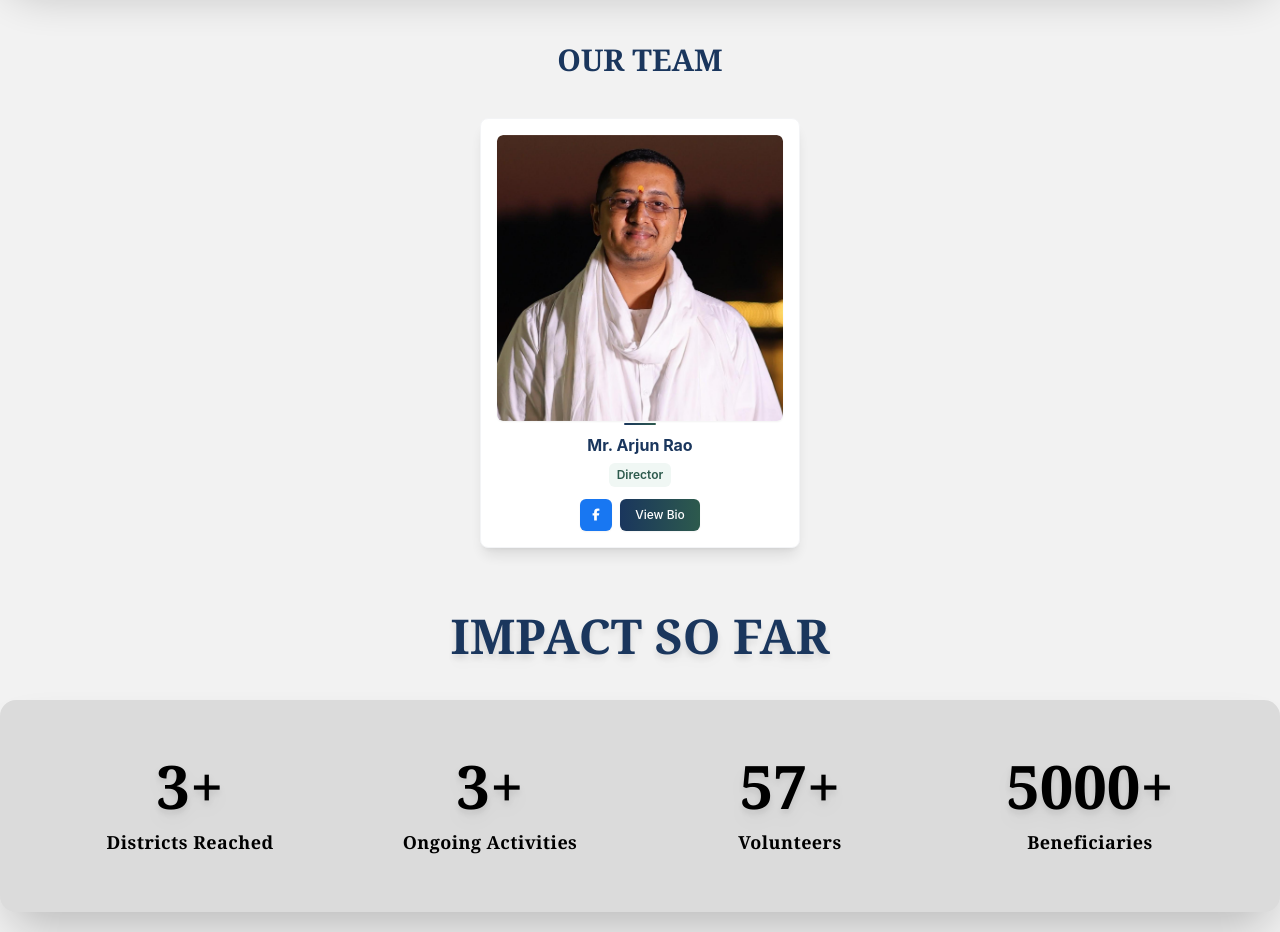
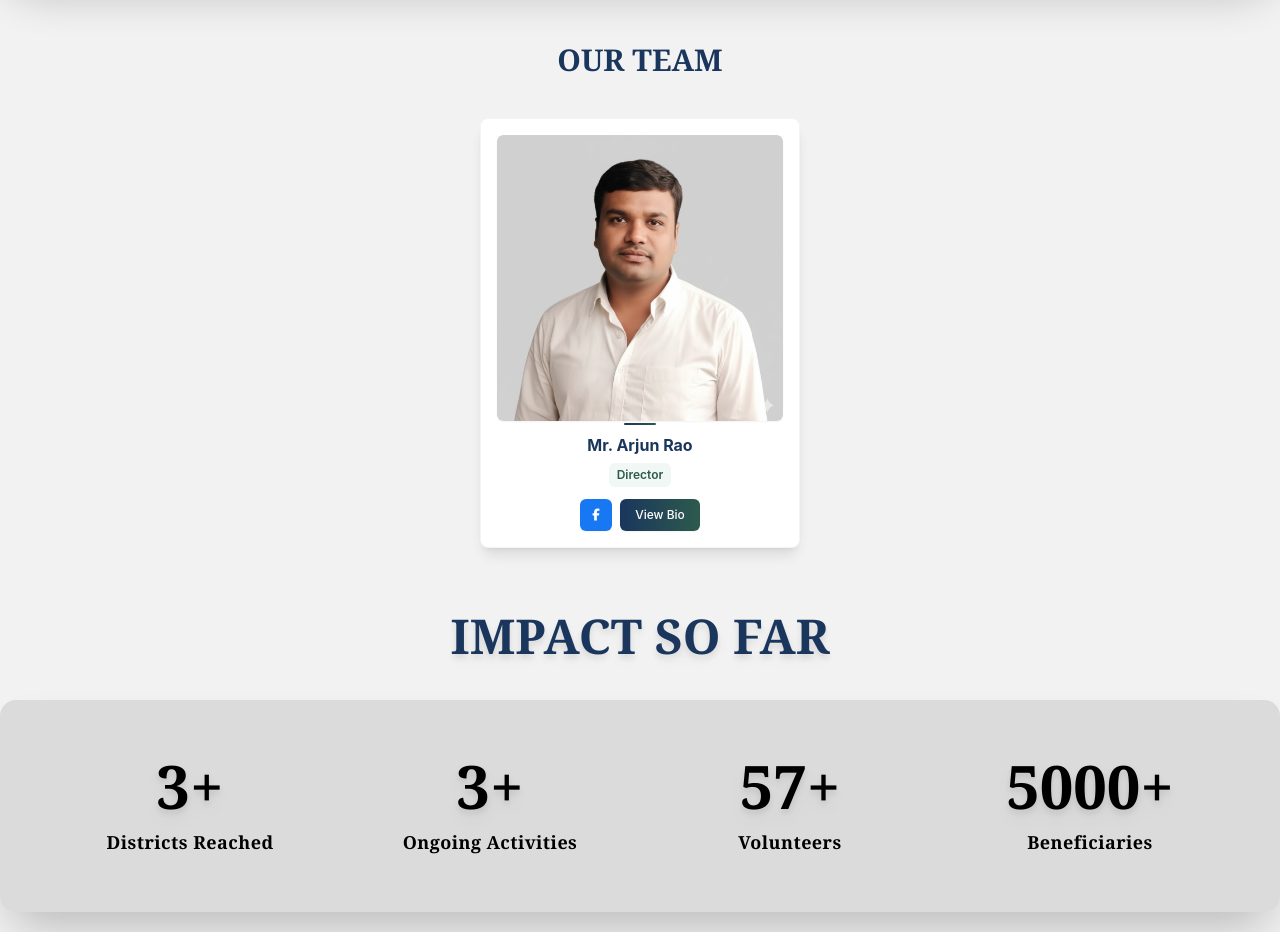
Before and after one commit to yaticorptech/Arghya_trust, a React (Vite) app: page / in a window 1280 px wide. Shown: the part 4680-5612 px from the top of the page. Built offline with nearby package versions, Linux system fonts and the light colour scheme.

Commit message:
OUR TEAM
added director photo

```diff
--- a/src/components/about.jsx
+++ b/src/components/about.jsx
@@ -14,7 +14,7 @@ import T1 from "../assets/images/T1.jpg";
 import T2 from "../assets/images/T2.jpg";
 import T3 from "../assets/images/T3.jpg";
 import T4 from "../assets/images/T4.jpg";
-
+import OT from "../assets/images/OT.jpg";
 <motion.div
 
   initial={{ opacity: 0, x: -50 }}
@@ -527,7 +527,7 @@ const About = () => {
         <div className="overflow-hidden rounded-md shadow-sm bg-gray-50">
           <div className="aspect-square flex justify-center items-center">
             <img
-              src={T1}
+              src={OT}
               alt="Mr. Arjun Rao"
               className="w-full h-full object-cover rounded-md transition-transform duration-500 hover:scale-105"
             />
```
Also changed, not shown: src/assets/images/OT.jpg (added).
